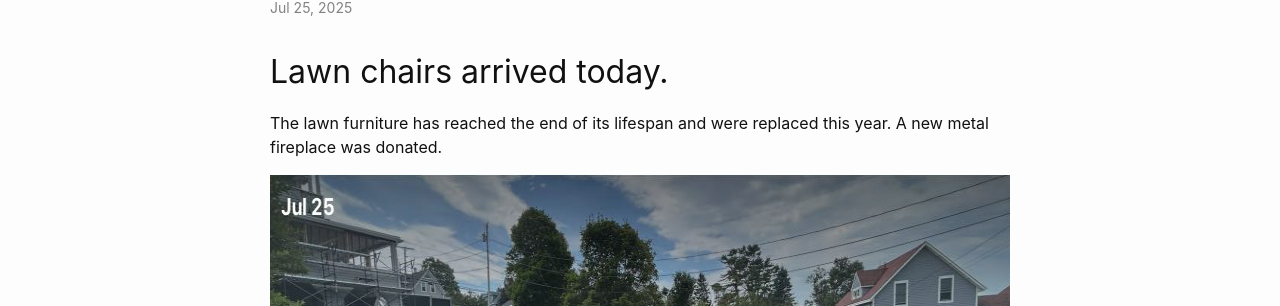
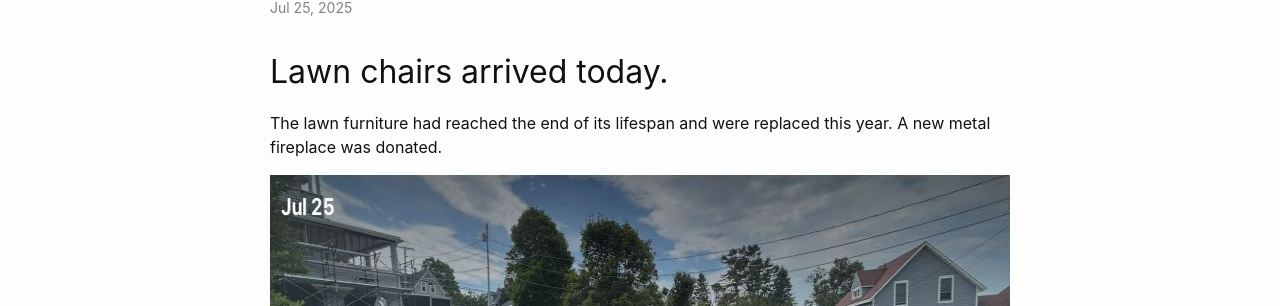
Before and after one commit to rsabec/merritthouse, a Jekyll site: the page built from _posts/2025-07-25-NewLawnChairs.markdown, in a window 1280 px wide. Shown: the part 152-458 px from the top of the page. Built offline with Jekyll 4.4.1, drawn with Linux system fonts in a browser that asks for light colours.

Commit message:
had
grammer

```diff
--- a/_posts/2025-07-25-NewLawnChairs.markdown
+++ b/_posts/2025-07-25-NewLawnChairs.markdown
@@ -8,7 +8,7 @@ categories: merritthouse update
 
 <h2> Lawn chairs arrived today.  </h2>
 
-<p>The lawn furniture has reached the end of its lifespan and were replaced this year. A new metal fireplace was donated. </p>
+<p>The lawn furniture had reached the end of its lifespan and were replaced this year. A new metal fireplace was donated. </p>
 
 <a href="https://www.icloud.com/sharedalbum/#B2LGf693ZGJOmYe" target="_blank" ><img src="/images/lawnfurniture01.jpg" alt="HTML tutorial" style="width:982px;height:400px;"></a>
 <!-- https://share.icloud.com/photos/0dfA10To6hgsTPa6g8AEKqHFg
```
